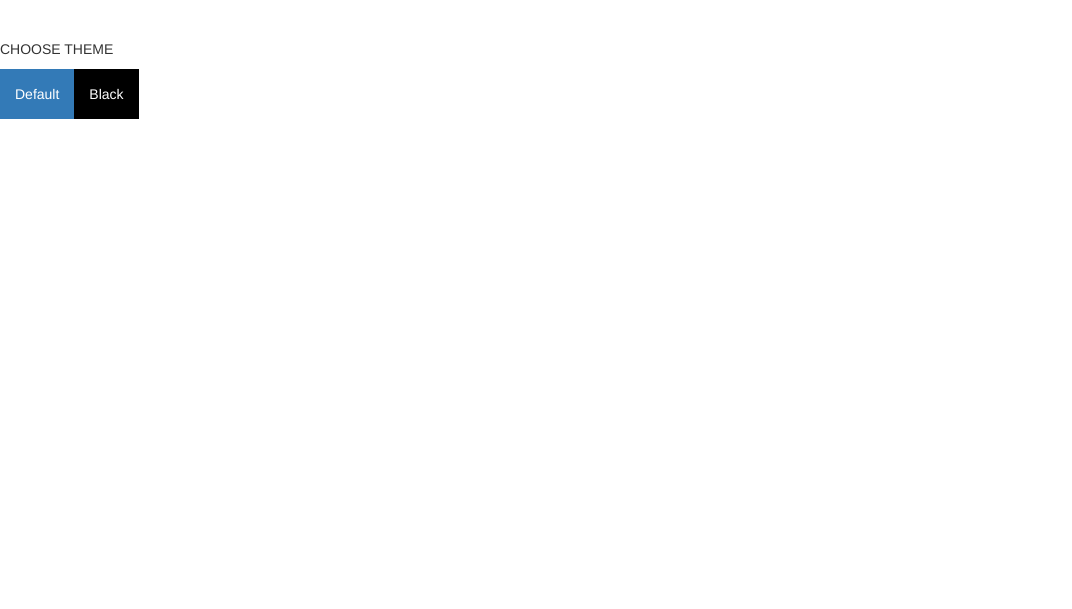
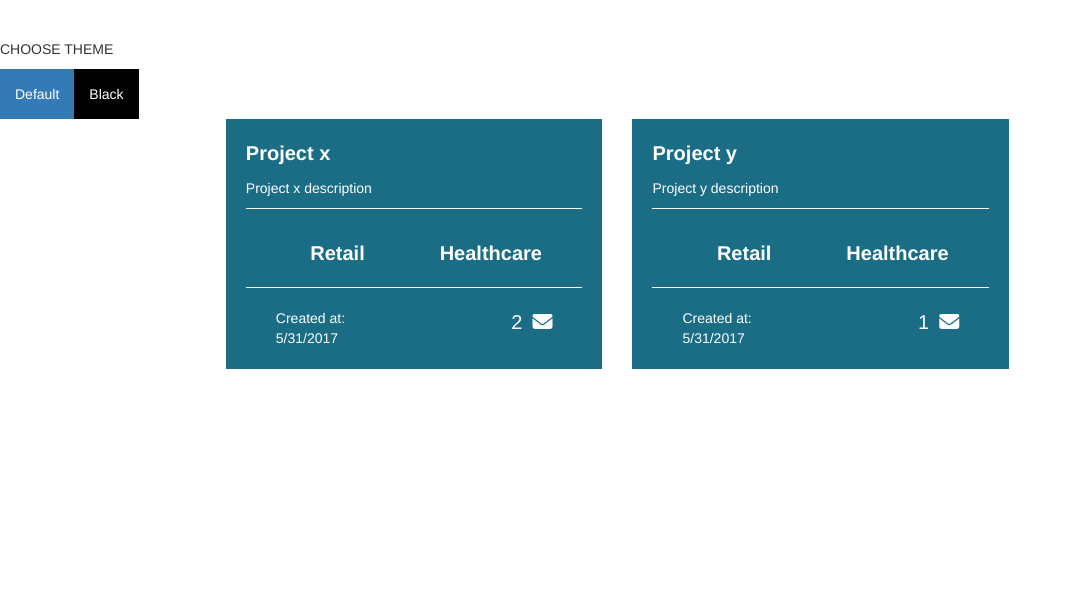
Before and after one commit to ferideadili/project_progress, a Flask app: template app/templates/mod_main/index.html in a window 1280 px wide. Shown: the part 111-720 px from the top of the page, without its empty margins (0-1072 px from the left). Run offline with Flask 2, Linux system fonts and the light colour scheme; the template is opened without the code that fills it, so the values that code supplies are empty; parts of the project's set-up code (start-up, migrations or seed data) failed here and were passed over; some libraries are stand-ins or nearby versions.

Commit message:
listing projects

```diff
--- a/app/mod_main/views.py
+++ b/app/mod_main/views.py
@@ -8,14 +8,14 @@ import os, json
 import time
 from datetime import datetime
 from flask.ext.security import current_user
-mod_main = Blueprint('main', __name__)
+mod_main = Blueprint('main', __name__,static_folder="static")
 
 
 @mod_main.route('/', methods=['GET'])
 def index():
+
     return redirect("/en/theme/default")
 
-@mod_main.route('/<lang_code>/theme/<theme>', methods=['GET'])
+@mod_main.route('/<lang_code>/theme/<theme>/', methods=['GET'])
 def root():
-    print g.current_lang
     return render_template('mod_main/index.html',theme=g.current_theme,lang_code=g.current_lang)
--- a/app/static/css/custom.css
+++ b/app/static/css/custom.css
@@ -86,3 +86,42 @@ ul.lang{
     display: block;
     float: right;
 }
+.tile{
+    padding: 20px;
+    min-height:250px;
+    background: #1b6d85;
+}
+.tile .title{
+    font-weight: bold;
+    font-size:20px;
+    color:#ffffff;
+}
+.tile .description{
+    color:#ffffff;
+    border-bottom: 1px solid #ffffff;
+    padding-bottom: 10px;
+}
+.tile .options{
+    text-align: center;
+    color:#ffffff;
+    font-size:20px;
+    font-weight: bold;
+    cursor:pointer;
+    padding-top:20px;
+}
+.tile-options{
+    border-bottom:1px solid #ffffff;
+    padding-bottom: 10px;
+}
+.tile .other{
+    padding-top: 20px;
+    color:#ffffff;
+}
+.tile .emails{
+   text-align: right;
+    cursor: pointer;
+    font-size: 20px;
+}
+.emails .number{
+    padding-right: 10px;
+}
--- /dev/null
+++ b/app/static/data/projects.json
@@ -0,0 +1,32 @@
+[{
+  "id":1,
+  "name":"Project x",
+  "description":"Project x description",
+  "createdAt":"5/31/2017",
+  "notes":[
+    {
+      "email":"email 0",
+      "text":"text 0",
+      "subject":"subject 0"
+    },
+    {
+      "email":"email 1",
+      "text":"text 1",
+      "subject":"subject 1"
+    }
+  ]
+},
+  {
+    "id": 2,
+    "name": "Project y",
+    "description": "Project y description",
+    "createdAt": "5/31/2017",
+    "notes": [
+      {
+        "email": "email project y 0",
+        "text": "text project y 0",
+        "subject": "subject project y 0"
+      }
+    ]
+  }
+]
--- a/app/templates/mod_main/index.html
+++ b/app/templates/mod_main/index.html
@@ -1,4 +1,46 @@
 {% extends 'layout.html' %}
 {% block body %}
+<script>
+$(window).load(function () {
+    function init_projects() {
+
+            $.ajax({
+                type: "GET",
+                url: "{{ url_for("static",filename="data/projects.json") }}",
+                async: false,
+                dataType: 'json',
+                success: function (response) {
+                    $(response).each(function(index,value){
+
+                        $('.projects').append('<div class="col-md-6"><div class="tile">' +
+                                '<p class="title">'+value['name']+'</p>' +
+                                '<p class="description">'+value['description']+'</p>' +
+                                '<div class="col-md-12 tile-options">' +
+                                '<div class="col-md-6 options"><p>Retail</p></div>' +
+                                '<div class="col-md-6 options"><p>Healthcare</p></div>' +
+                                '</div>' +
+                                '<div class="col-md-12 other">' +
+                                '<div class="col-md-6"><p>Created at: '+value['createdAt']+'</p></div>' +
+                                '<div class="col-md-6 emails"><span class="number">'+value['notes'].length+'</span><i class="fa fa-envelope" aria-hidden="true"></i></div>' +
+                                '</div>' +
+                                '</div></div>')
+                    });
+
+                },
+                error: function (error) {
+                    console.log(error);
+                }
+            });
+        }
+        init_projects();
+})
+</script>
+    <div class="row">
+        <div class="col-md-offset-2 col-md-8 projects">
+
+                <div class="col-md-offset-2"></div>
+
+        </div>
+    </div>
 
 {% endblock %}
```
Also changed, not shown: app/static/css/custom_black.css (+40 -0 lines).
